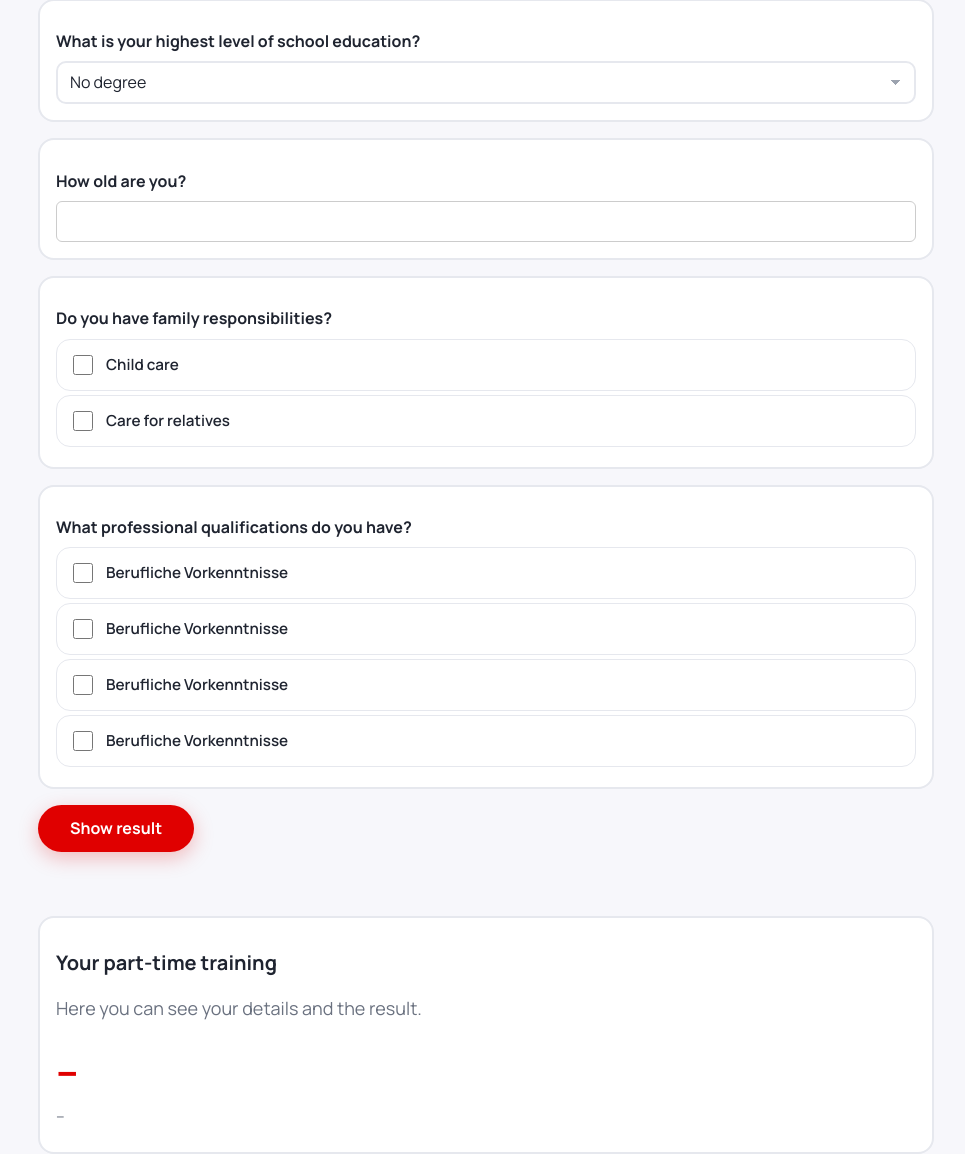
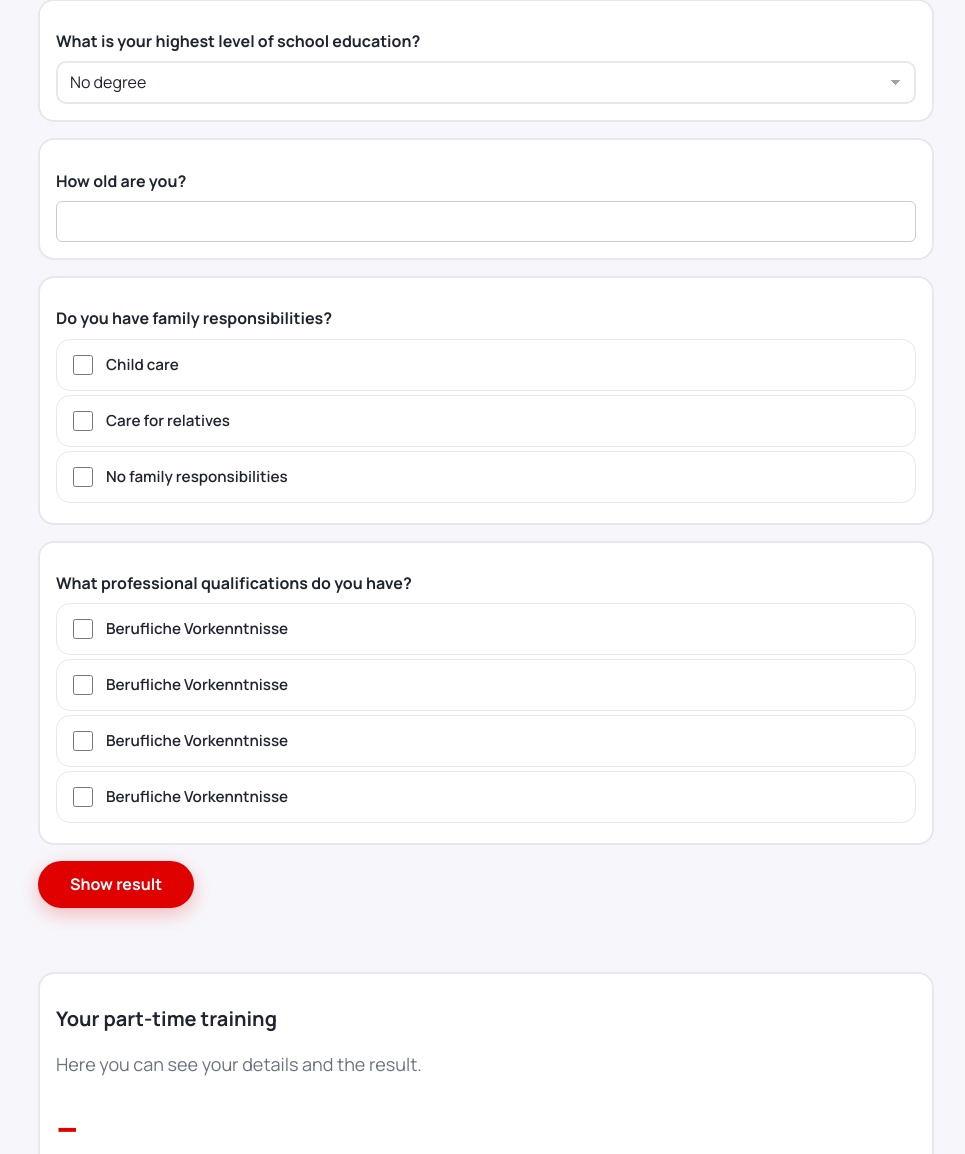
Before and after one commit to rbatmaz69/Teilzeitausbildungsrechner, a Flask app: page / in a window 1280 px wide. Shown: the part 1633-2787 px from the top of the page, without its empty margins (154-1119 px from the left). Run offline with Flask 3, Linux system fonts and the light colour scheme.

Commit message:
#55 Added a 'trifft nicht zu' Checkbox zu 'Familiaere Verpflichtungen'

```diff
--- a/static/Sprachdateien/messages.de.json
+++ b/static/Sprachdateien/messages.de.json
@@ -57,6 +57,7 @@
       "question": "Haben Sie familiäre Verpflichtungen?",
       "label_kinder": "Kinderbetreuung",
       "label_pflege": "Pflege von Angehörigen",
+      "label_nichts": "Keine familiären Verpflichtungen",
       "sr": "Wenn Sie Familien- oder Pflegeverantwortung haben, ist eine Verkürzung möglich."
     },
     "school": {
--- a/static/Sprachdateien/messages.en.json
+++ b/static/Sprachdateien/messages.en.json
@@ -57,6 +57,7 @@
       "question": "Do you have family responsibilities?",
       "label_kinder": "Child care",
       "label_pflege": "Care for relatives",
+      "label_nichts": "No family responsibilities",
       "sr": "If you have family or care responsibilities, a shortening may be possible."
     },
     "school": {
--- a/static/script_Verkuerzungsgruende_Auswaehlen.js
+++ b/static/script_Verkuerzungsgruende_Auswaehlen.js
@@ -6,7 +6,9 @@
  */
 document.addEventListener('DOMContentLoaded', () => {
   const alter = document.getElementById('alter');
-
+  const kinder = document.getElementById('kinderbetreuung');
+  const pflege = document.getElementById('pflege');
+  const keineFamiliärenVerpflichtungen = document.getElementById('keineFamiliaerenVerpflichtungen');
 
   /* ========== Tooltips (touch-optimiert) ========== */
   document.querySelectorAll('.info-btn').forEach(schaltflaeche => {
@@ -43,4 +45,22 @@ document.addEventListener('DOMContentLoaded', () => {
       alter.value = null;
     }
   });
+
+  // Ereignis-Listener für familiäre Verpflichtungen
+  kinder.addEventListener("change", familiaereVerpflichtungAusgewaehlt);
+  pflege.addEventListener("change", familiaereVerpflichtungAusgewaehlt);
+
+  keineFamiliärenVerpflichtungen.addEventListener("change", () => {
+    if (keineFamiliärenVerpflichtungen.checked) {
+      kinder.checked = false;
+      pflege.checked = false;
+    };
+  })
+
+  // Logik für familiäre Verpflichtungen
+  function familiaereVerpflichtungAusgewaehlt() {
+    if (kinder.checked || pflege.checked) {
+      keineFamiliärenVerpflichtungen.checked = false;
+    }
+  }
 });
--- a/templates/index.html
+++ b/templates/index.html
@@ -448,6 +448,7 @@
             <label class="tile">
               <input
                 type="checkbox"
+                id="kinderbetreuung"
                 aria-describedby="desc-familie"
                 data-vk-field="familien_kinderbetreuung"
               >
@@ -468,12 +469,33 @@
             <label class="tile">
               <input
                 type="checkbox"
+                id="pflege"
                 aria-describedby="desc-familie"
                 data-vk-field="familien_pflegeverantwortung"
               >
               <div class="tile-body" style="flex:1">
                 <div class="tile-header">
                   <span data-i18n="vk.familie.label_pflege">Pflege von Angehörigen</span>
+                </div>
+              </div>
+            </label>
+
+            <span id="desc-familie" class="sr-only" data-i18n="vk.familie.sr">
+              Wenn Sie einen Angehörigen pflegen müssen, ist eine Verkürzung möglich.
+            </span>
+          </div>
+
+          <!-- trifft nicht zu -->
+          <div class="vk-category-body">
+            <label class="tile">
+              <input
+                type="checkbox"
+                id="keineFamiliaerenVerpflichtungen"
+                aria-describedby="desc-familie"
+              >
+              <div class="tile-body" style="flex:1">
+                <div class="tile-header">
+                  <span data-i18n="vk.familie.label_nichts">Keine familiären Verpflichtungen</span>
                 </div>
               </div>
             </label>
```
